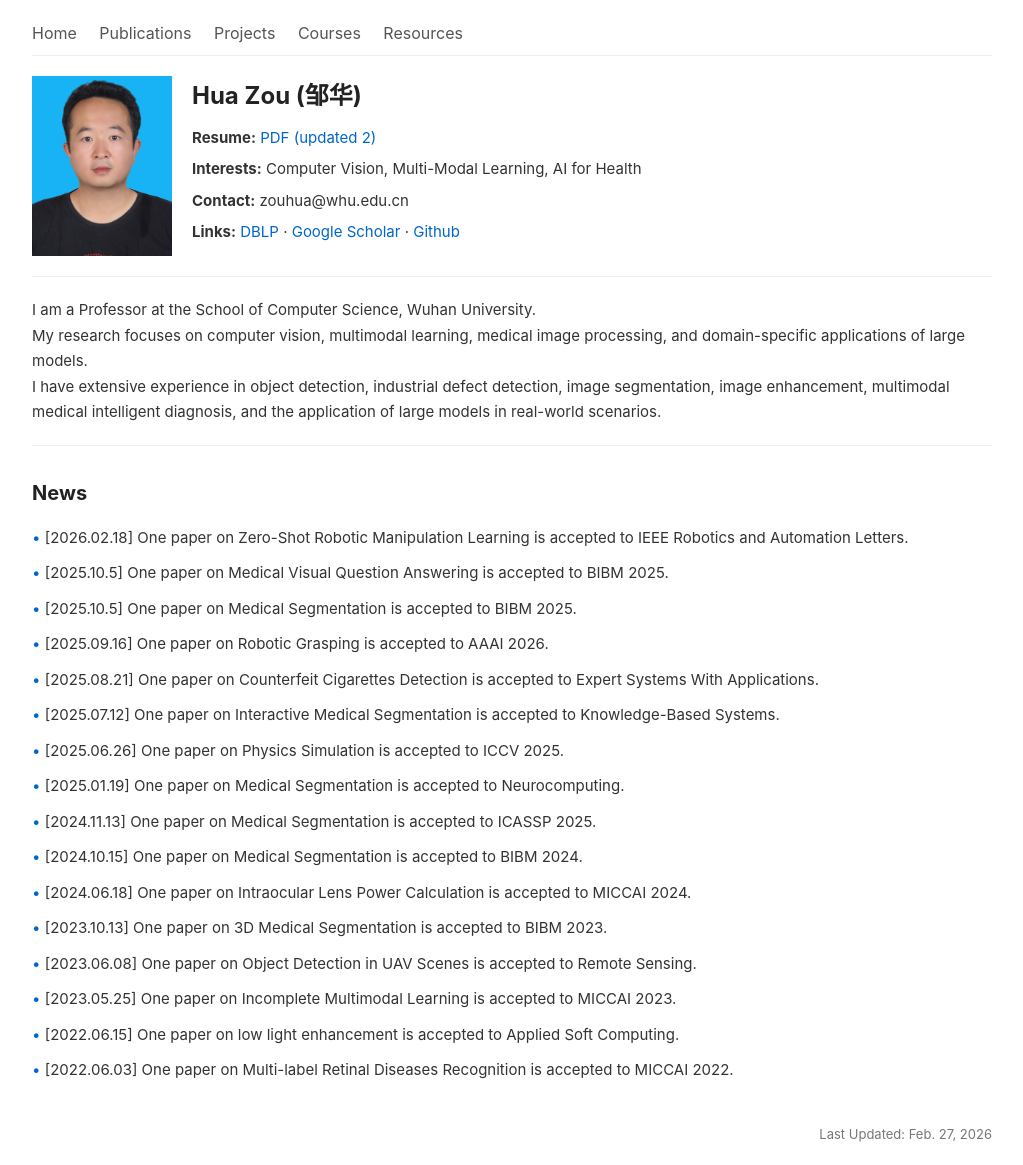
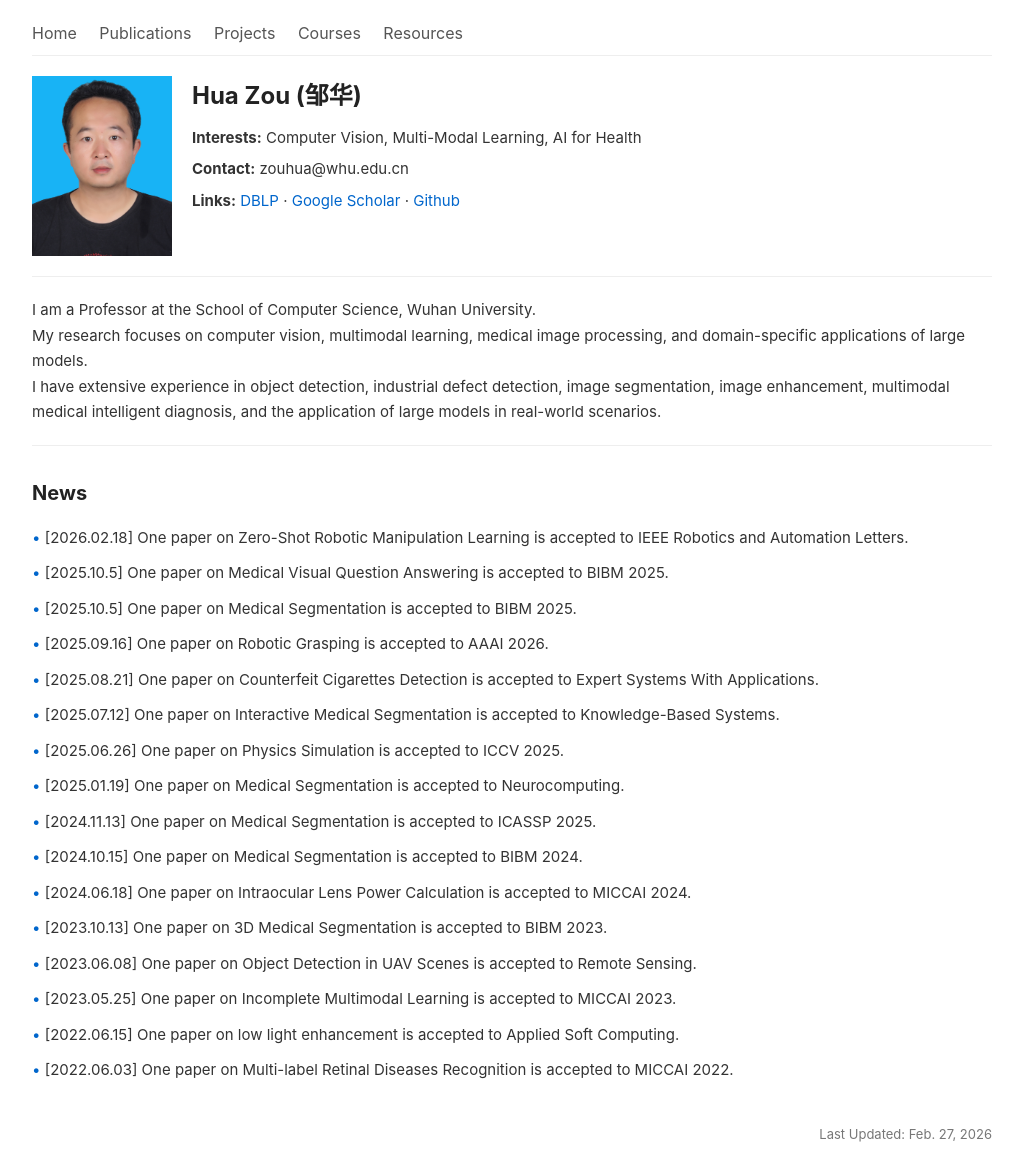
Before and after one commit to zouhuawhu/zouhuawhu.github.io, a Jekyll site: the page built from index.html, in a window 1280 px wide. Shown: the whole page, without its empty margins (128-1151 px from the left). Built offline with Jekyll 4.4.1, drawn with Linux system fonts in a browser that asks for light colours.

Commit message:
Update index.html

```diff
--- a/index.html
+++ b/index.html
@@ -9,7 +9,6 @@ title: Hua Zou (邹华)
     <img src="{{ site.author.avatar }}" alt="Avatar" class="avatar">
     <div class="info">
         <h1>{{ site.author.name }}</h1>
-        <p><strong>Resume:</strong> <a href="{{ site.author.resume }}">PDF (updated {{ site.footer.update_time | slice: -4 }})</a></p>
         <p><strong>Interests:</strong> {{ site.author.interests }}</p>
         <p><strong>Contact:</strong> {{ site.author.email }}</p>
         <p><strong>Links:</strong>
```
